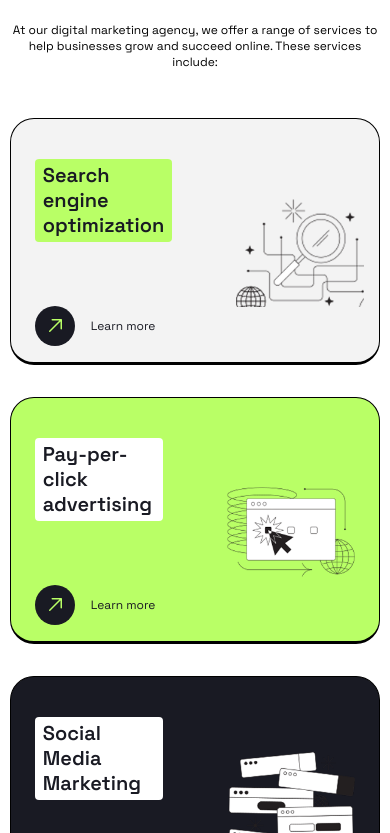
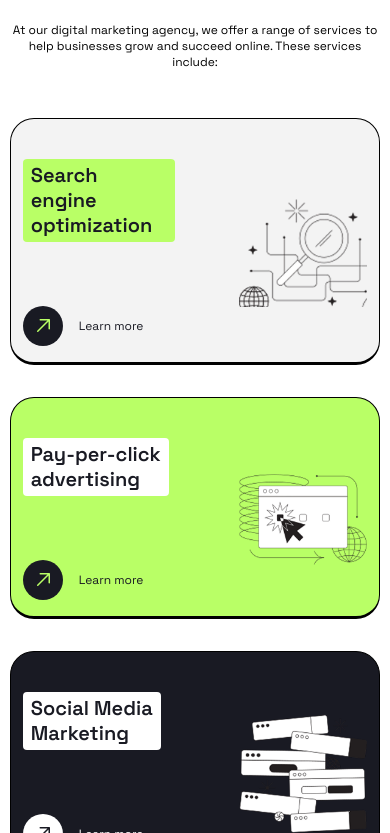
Before and after one commit to shaaav1e/positivus-react-tailwind, a React (Vite) app: page / in a window 390 px wide. Shown: the part 1111-1944 px from the top of the page. Built offline with nearby package versions, Linux system fonts and the light colour scheme.

Commit message:
reduced px even more

```diff
--- a/src/components/Services2.jsx
+++ b/src/components/Services2.jsx
@@ -88,7 +88,7 @@ const Services2 = () => {
         {services.map((service) => (
           <div
             key={service.id}
-            className={`flex flex-row rounded-3xl gap-16 border border-black border-b-3 w-full px-6 py-4 lg:px-16 lg:py-8 pt-10 ${service.bgColor}`}
+            className={`flex flex-row rounded-3xl gap-16 border border-black border-b-3 w-full px-3 py-4 lg:px-16 lg:py-8 pt-10 ${service.bgColor}`}
           >
             <div className="flex flex-col gap-16 flex-1">
               {" "}
```
